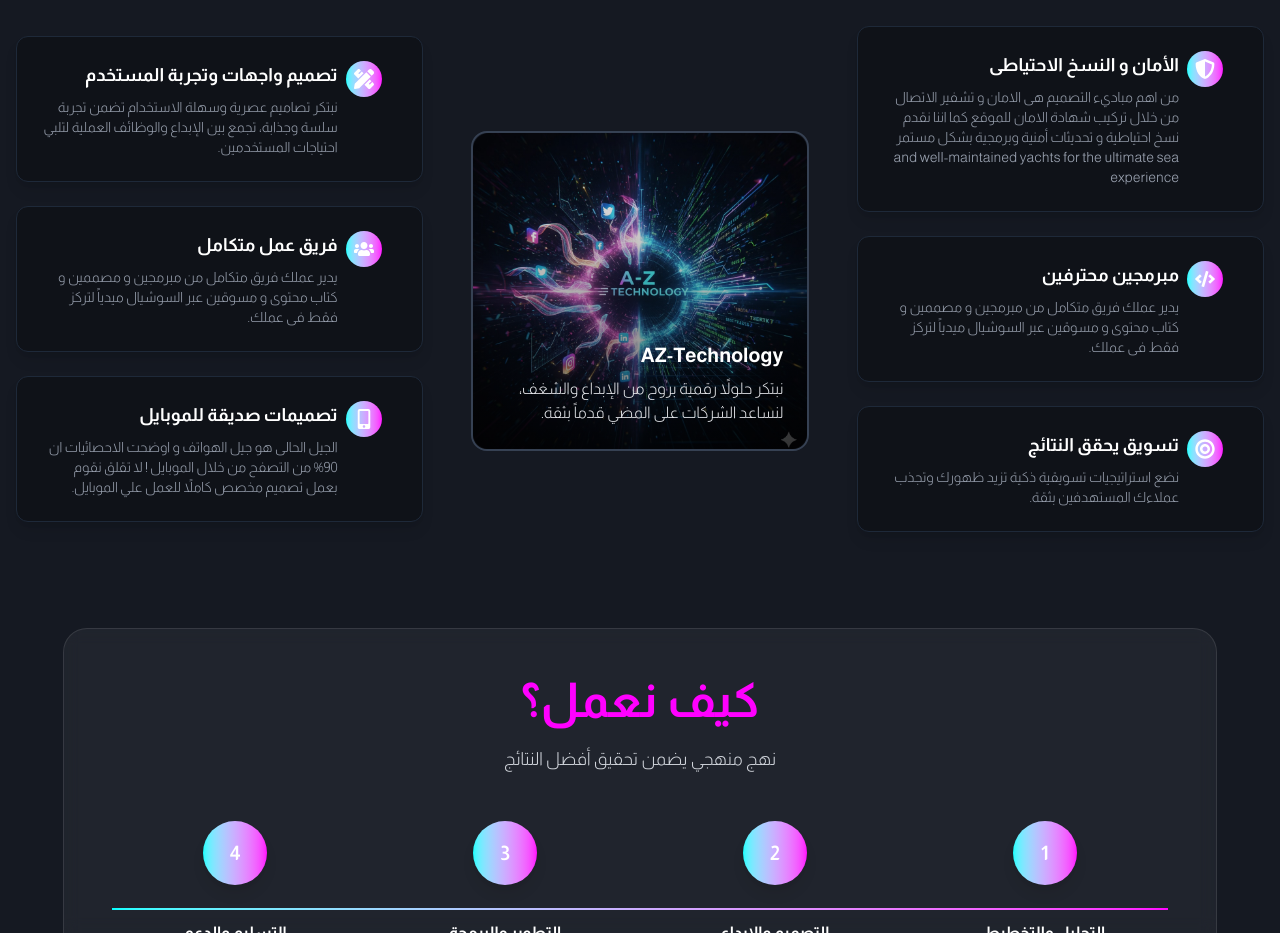
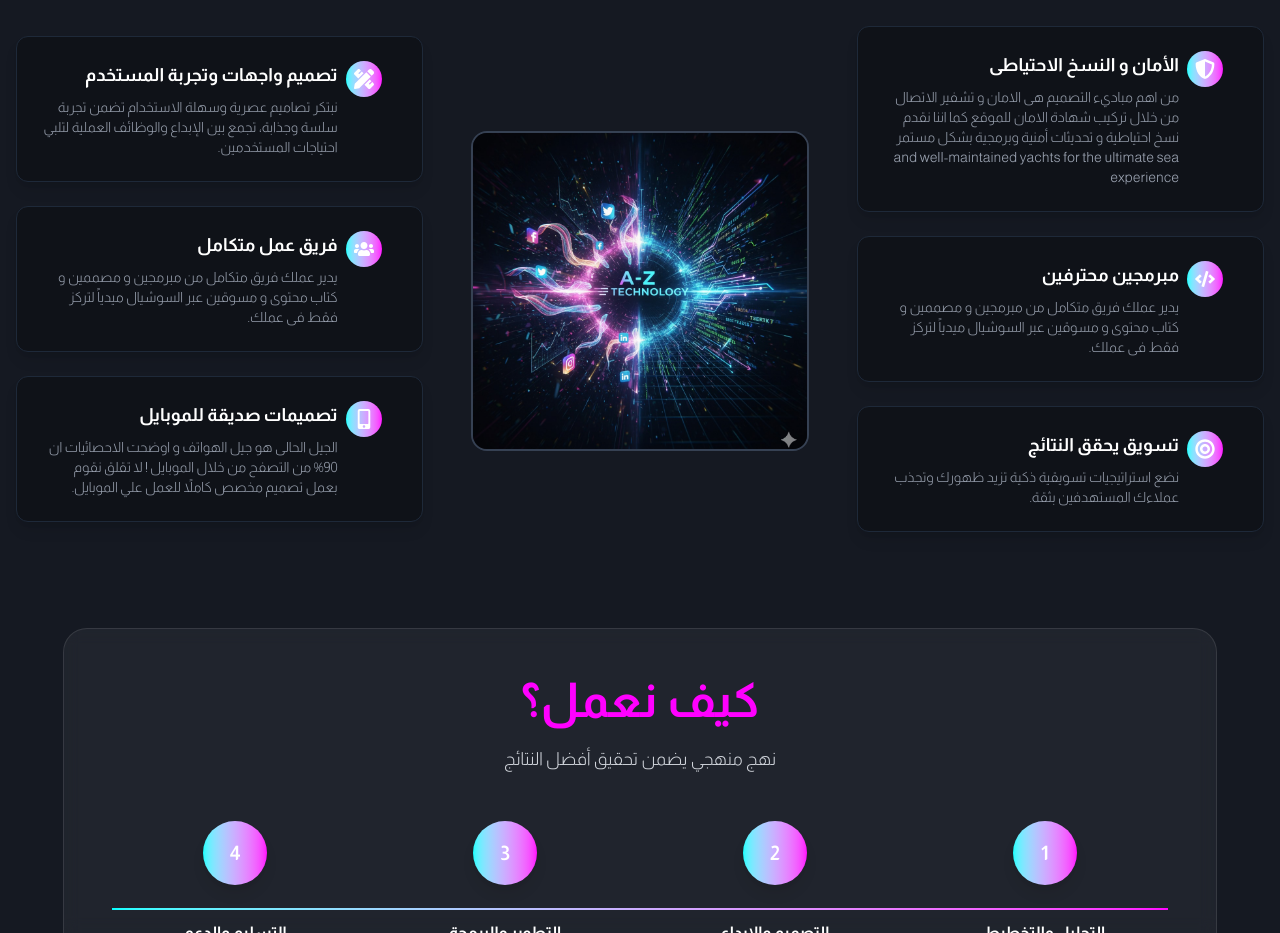
Before and after one commit to Mohamed422001/portfolio, a Next.js app: page / in a window 1280 px wide. Shown: the part 4860-5793 px from the top of the page. Built offline with nearby package versions, Linux system fonts and the light colour scheme.

Commit message:
update project: fix UI, buttons, and add images

```diff
--- a/src/app/globals.css
+++ b/src/app/globals.css
@@ -102,14 +102,3 @@
     width: 100%;
   }
 }
-
-
-.gradient-border {
-  background: linear-gradient(45deg, #00FFFF, #FF00FF);
-  padding: 2px;
-  border-radius: 1rem;
-}
-
-.gradient-border > * {
-  border-radius: 0.875rem;
-}
--- a/src/app/page.jsx
+++ b/src/app/page.jsx
@@ -473,22 +473,14 @@
 
          {/* الصورة في المنتصف */}
 <div className="lg:w-1/3 flex justify-center">
-  <div className="relative w-full max-w-md h-80 overflow-hidden rounded-2xl border-2 border-gray-700">
+  <div className="relative w-full max-w-md h-80 rounded-2xl border-2 border-gray-700 overflow-hidden">
     <Image
       src="/images/P1(3).jpg"
       alt="Luxury Yacht Experience"
       width={400}
       height={320}
-      className="object-cover rounded-2xl w-full h-full"
+      className="w-full h-full object-cover"
     />
-
-    {/* Overlay */}
-    <div className="absolute inset-0 bg-gradient-to-t from-black/60 to-transparent flex items-end">
-      <div className="p-6 text-white">
-        <h3 className="text-xl font-bold mb-2">AZ-Technology</h3>
-        <p className="text-gray-200">نبتكر حلولاً رقمية بروح من الإبداع والشغف، لنساعد الشركات على المضي قدماً بثقة.</p>
-      </div>
-    </div>
   </div>
 </div>
 
```
